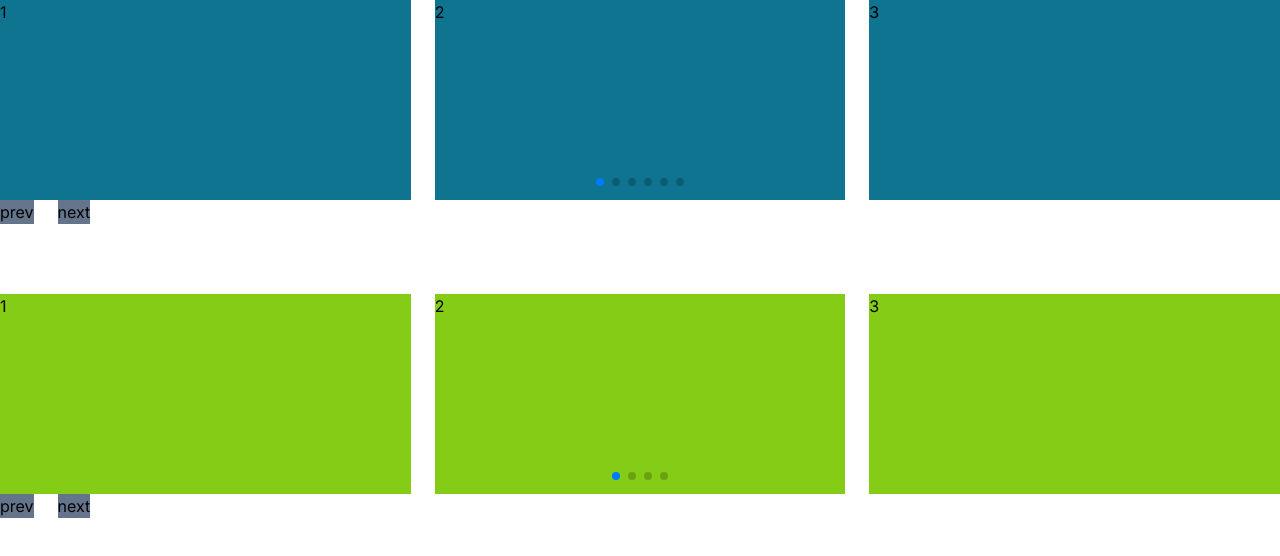
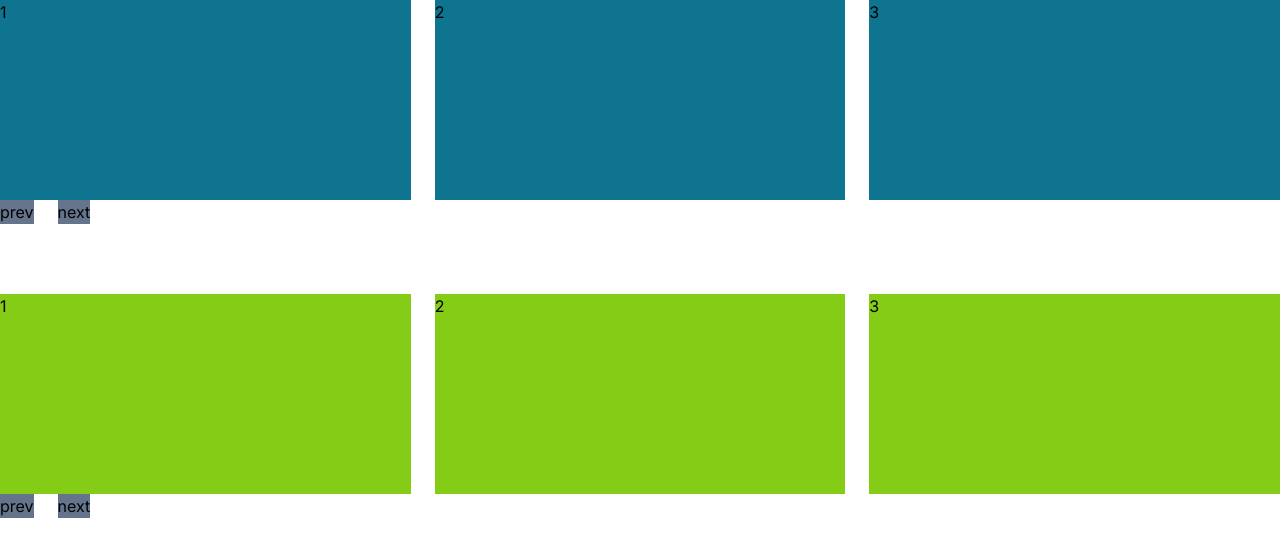
Before and after one commit to DenysBorysiuk/ec-test-02, a Next.js app: page / in a window 1280 px wide. Shown: the top 556 px of the page. Built offline with nearby package versions, Linux system fonts and the light colour scheme.

Commit message:
fix bugs

```diff
--- a/src/components/Slider/Slider.tsx
+++ b/src/components/Slider/Slider.tsx
@@ -47,6 +47,7 @@ const Slider = ({
             },
           },
           1280: {
+            pagination: false,
             slidesPerView: 3,
             spaceBetween: 24,
           },
@@ -62,7 +63,7 @@ const Slider = ({
         ))}
       </Swiper>
 
-      <div className="flex gap-[24px] z-10">
+      <div className="flex gap-[24px]">
         <button className={`button-prev-${section} bg-slate-500`} type="button">
           prev
         </button>
```
